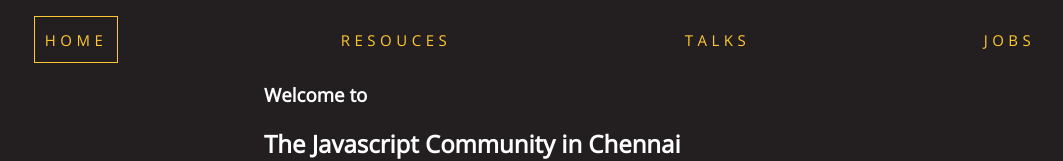
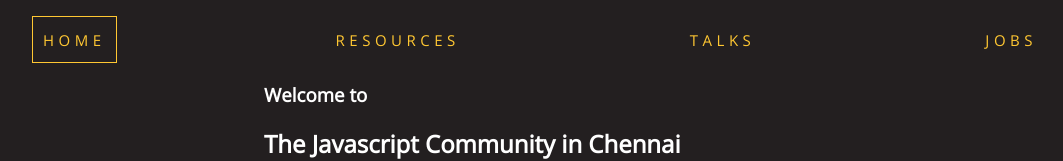
Before and after one commit to chennai-js/chennai-js.github.io, a React app: page / in a window 1280 px wide. Shown: the top 161 px of the page, without its empty margins (120-1183 px from the left). Built offline with nearby package versions, Linux system fonts and the light colour scheme.

Commit message:
Fixing typo

```diff
--- a/src/Components/App.js
+++ b/src/Components/App.js
@@ -5,7 +5,7 @@ import { BrowserRouter as Router, Route, Link } from "react-router-dom";
 import Header from "./Header";
 import Home from "./Home";
 import Slack from "./Slack";
-import Resouces from "./Resources";
+import Resources from "./Resources";
 import Talks from "./Talks";
 import Jobs from "./Jobs";
 
@@ -14,7 +14,7 @@ const App = () => (
     <div className="app">
       <Header />
       <Route path="/" exact component={Home} />
-      <Route path="/resources" component={Resouces} />
+      <Route path="/resources" component={Resources} />
       <Route path="/talks" component={Talks} />
       <Route path="/slack" component={Slack} />
       <Route path="/jobs" component={Jobs} />
--- a/src/Components/Header.js
+++ b/src/Components/Header.js
@@ -11,7 +11,7 @@ const Header = () => (
         </NavLink>
       </li>
       <li>
-        <NavLink to="/resources">Resouces</NavLink>
+        <NavLink to="/resources">Resources</NavLink>
       </li>
       <li>
         <NavLink to="/talks">Talks</NavLink>
```
Also changed, not shown: 4 other files (tests, documents, lock files or other folders).
